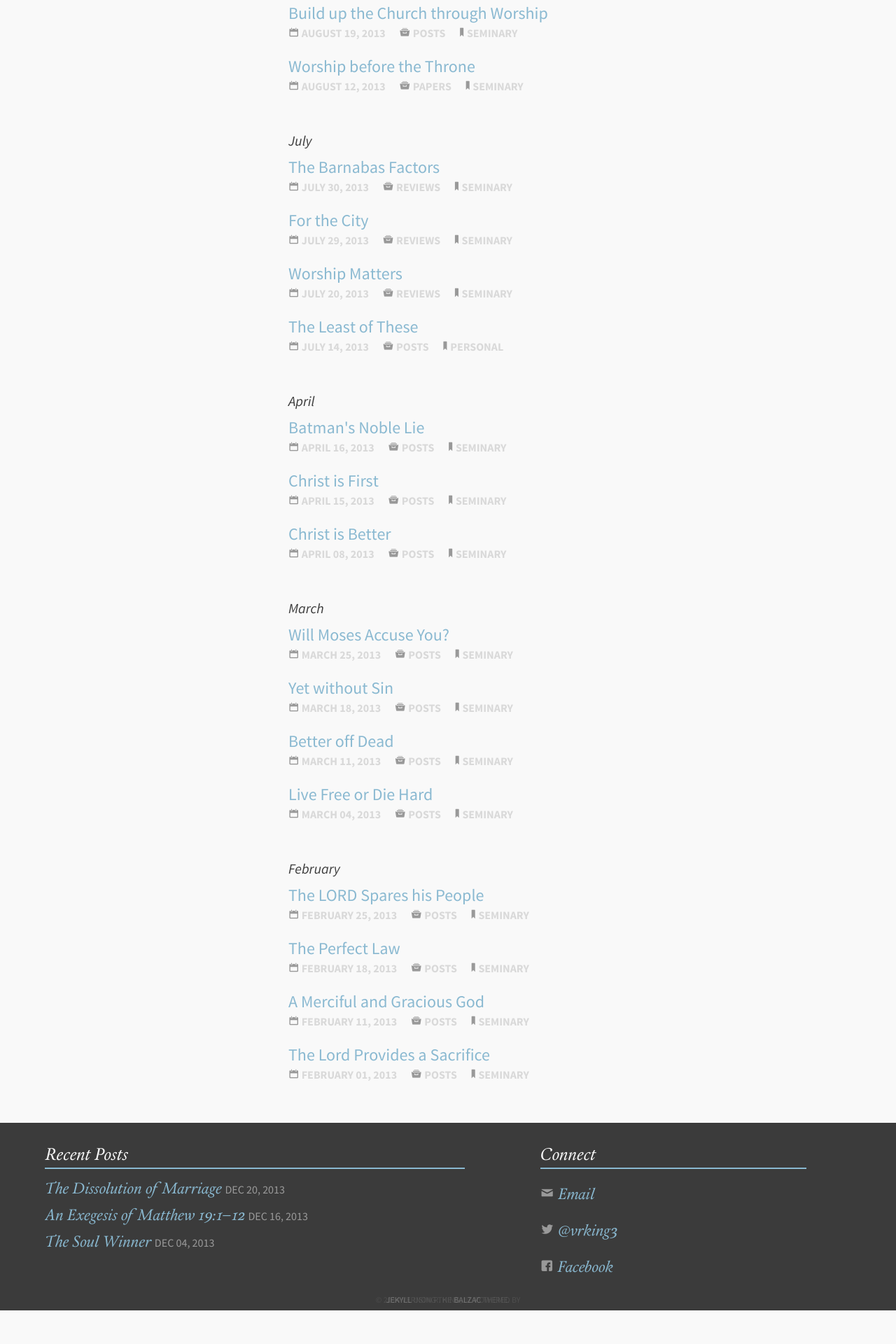
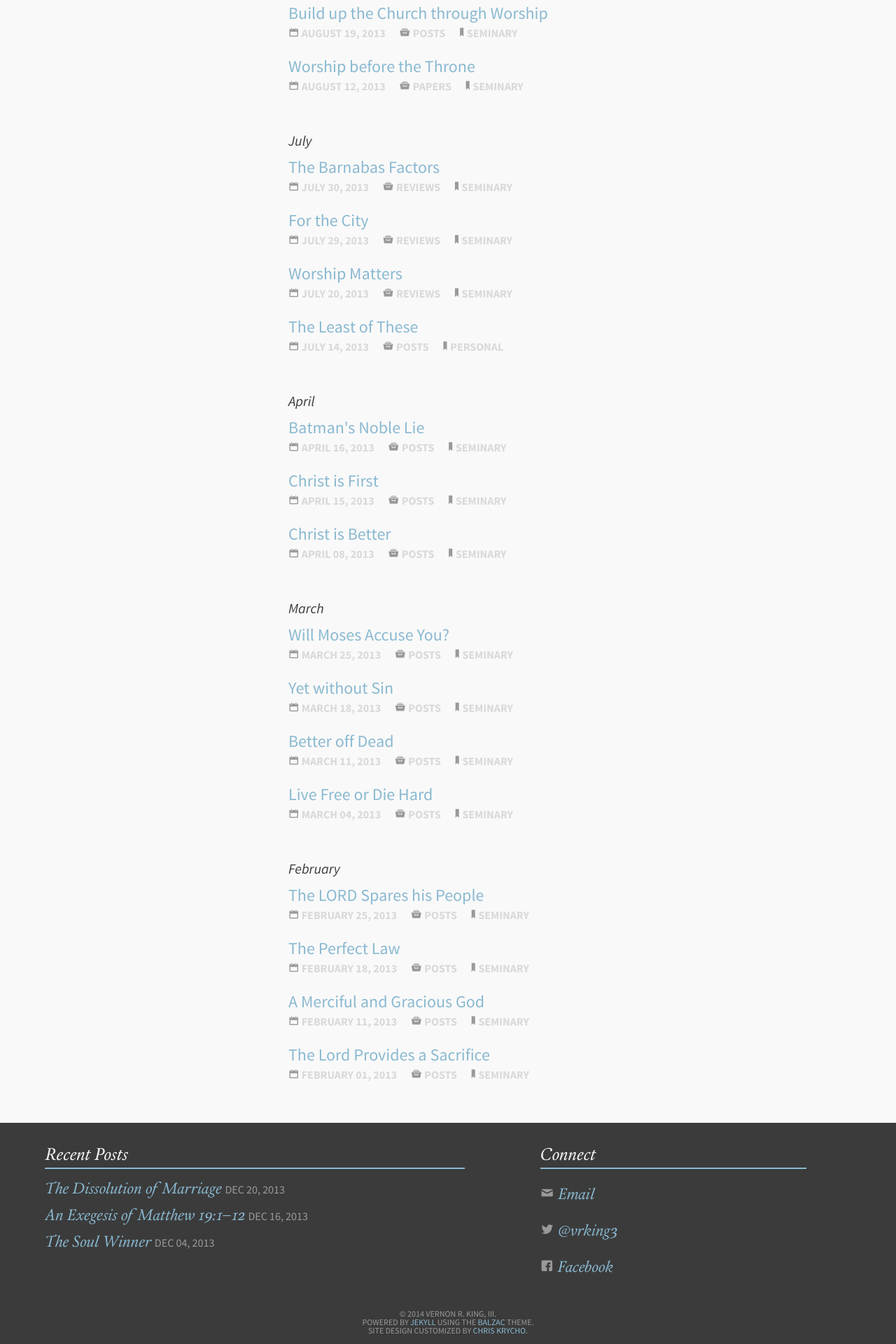
Before and after one commit to snowdj/vernonking.org, a Jekyll site: the page built from pages/index.md, in a window 1280 px wide. Shown: the part 1865-3785 px from the top of the page at 70% size. Built offline with Jekyll 4.4.1, drawn with Linux system fonts in a browser that asks for light colours; before the commit the page ends 3737 px from its top, so only the background shows below that.

Commit message:
Fix attribution (and add a link for myself!).

```diff
--- a/_includes/footer.html
+++ b/_includes/footer.html
@@ -29,11 +29,16 @@
             {% if site.owner.facebook %}
             <li><a id="face" href="http://facebook.com/{{ site.owner.facebook }}" target="_blank">
                 <span class="social-media" aria-hidden="true" data-icon="&#62222;"></span> Facebook
+            </a></li>
             {% endif %}
         </ul>
     </div>
     </aside>
-    <small>&copy; {{ site.time | date: '%Y' }} {{ site.owner.name }}. Powered by <a href="http://jekyllrb.com">Jekyll</a> using the <a href="http://jekyll.gtat.me/about">Balzac</a> theme.</small>
+    <small>
+        &copy; {{ site.time | date: '%Y' }} {{ site.owner.name }}.<br/>
+        Powered by <a href="http://jekyllrb.com">Jekyll</a> using the <a href="http://jekyll.gtat.me/about">Balzac</a> theme.<br/>
+        Site design customized by <a href="http://chriskrycho.com/">Chris Krycho</a>.
+    </small>
   </footer>
 
   <!-- Custom JS -->
```
Also changed, not shown: assets/sass/_styles.scss (+7 -7 lines), assets/css/i.css.
